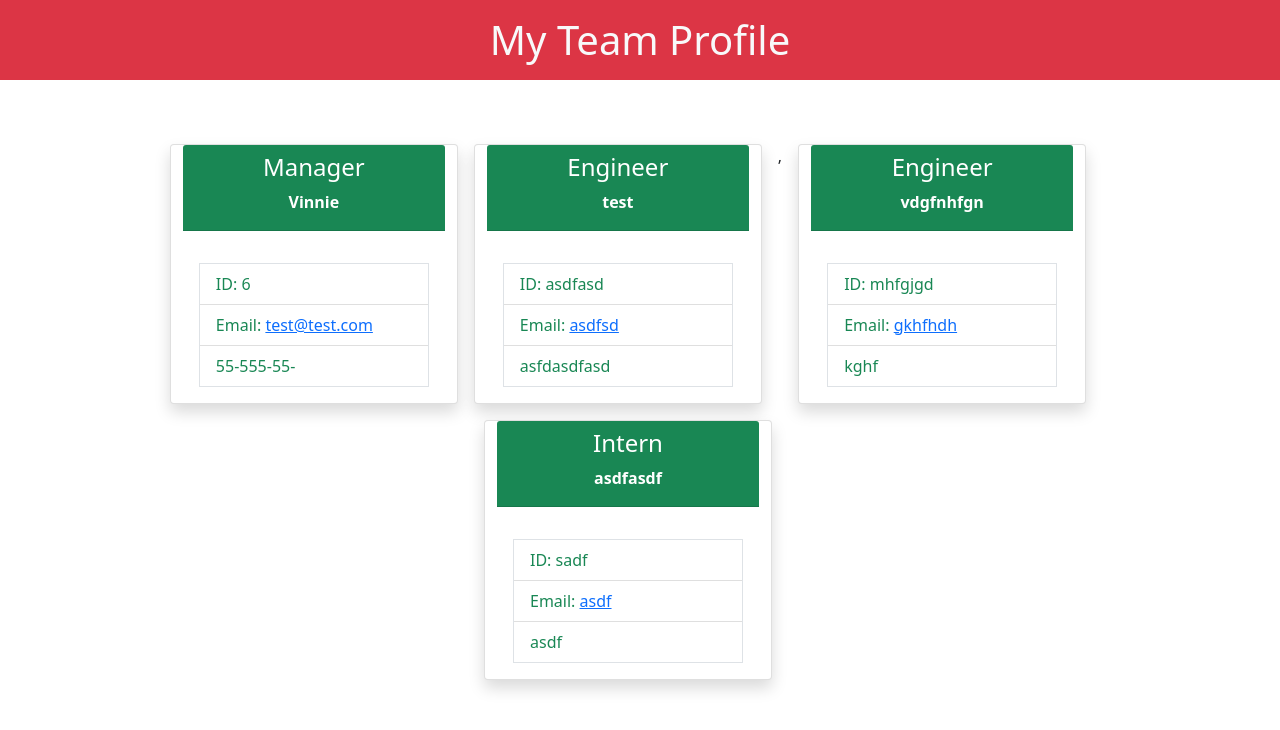
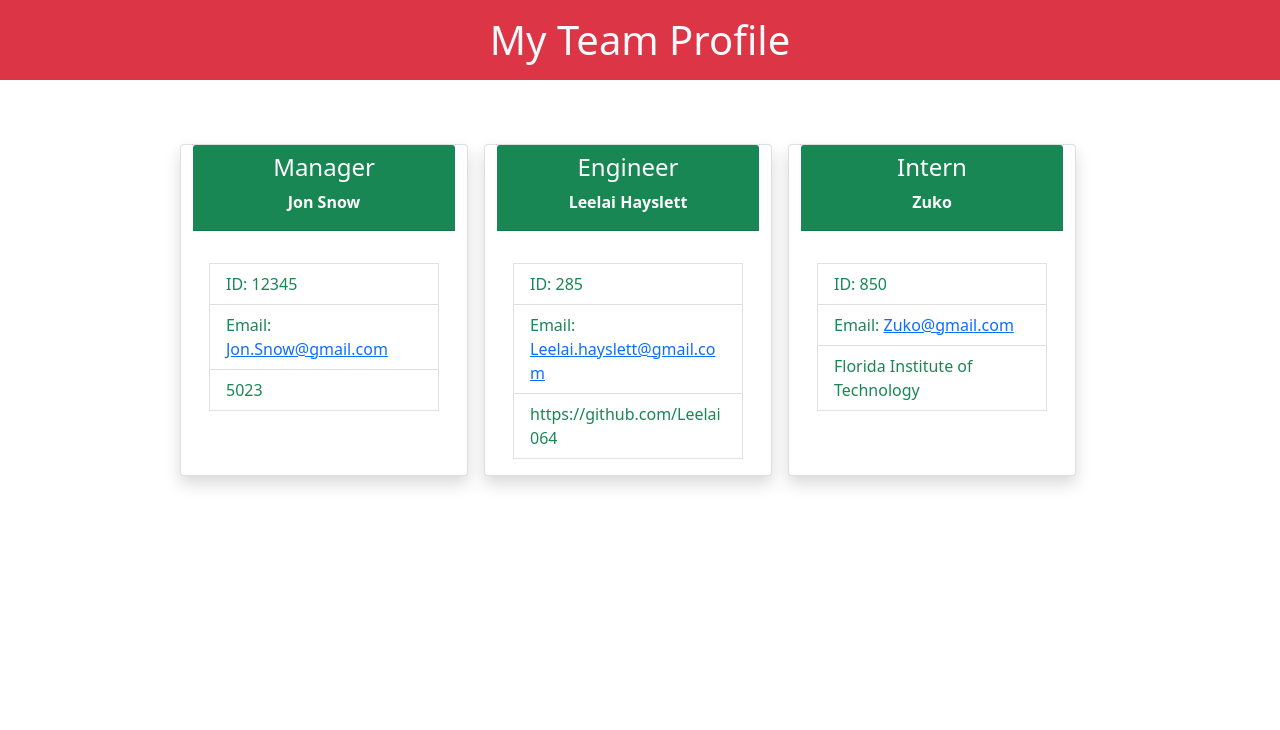
Before and after one commit to Leelai064/Team-Profile-Generator, a website: page dist/index.html in a window 1280 px wide. Drawn offline with nearby package versions, Linux system fonts and the light colour scheme.

```diff
--- a/dist/index.html
+++ b/dist/index.html
@@ -32,13 +32,13 @@
     <div class="card shadow" style="width: 18rem;">
       <div class="card-header bg-success text-white text-center mb-3">
           <h4 class="card-title">Manager</h4>
-          <p class="card-title fw-bolder">Vinnie</p>
+          <p class="card-title fw-bolder">Jon Snow</p>
       </div>
       <div class="card-body">
           <ul class="list-group list-group-flush border">
-              <li class="list-group-item text-success">ID: 6</li>
-              <li class="list-group-item text-success">Email: <a href="test@test.com">test@test.com</a></li>
-              <li class="list-group-item text-success">55-555-55-</li>
+              <li class="list-group-item text-success">ID: 12345</li>
+              <li class="list-group-item text-success">Email: <a href="Jon.Snow@gmail.com">Jon.Snow@gmail.com</a></li>
+              <li class="list-group-item text-success">5023</li>
           </ul>
       </div>
     </div>
@@ -46,27 +46,13 @@
     <div class="card shadow" style="width: 18rem;">
       <div class="card-header bg-success text-white text-center mb-3">
           <h4 class="card-title">Engineer</h4>
-          <p class="card-title fw-bolder">test</p>
+          <p class="card-title fw-bolder">Leelai Hayslett</p>
       </div>
       <div class="card-body">
           <ul class="list-group list-group-flush border">
-              <li class="list-group-item text-success">ID: asdfasd</li>
-              <li class="list-group-item text-success">Email: <a href="asdfsd">asdfsd</a></li>
-              <li class="list-group-item text-success">asfdasdfasd</li>
-          </ul>
-      </div>
-    </div>
-    ,
-    <div class="card shadow" style="width: 18rem;">
-      <div class="card-header bg-success text-white text-center mb-3">
-          <h4 class="card-title">Engineer</h4>
-          <p class="card-title fw-bolder">vdgfnhfgn</p>
-      </div>
-      <div class="card-body">
-          <ul class="list-group list-group-flush border">
-              <li class="list-group-item text-success">ID: mhfgjgd</li>
-              <li class="list-group-item text-success">Email: <a href="gkhfhdh">gkhfhdh</a></li>
-              <li class="list-group-item text-success">kghf</li>
+              <li class="list-group-item text-success">ID: 285</li>
+              <li class="list-group-item text-success">Email: <a href="Leelai.hayslett@gmail.com">Leelai.hayslett@gmail.com</a></li>
+              <li class="list-group-item text-success">https://github.com/Leelai064</li>
           </ul>
       </div>
     </div>
@@ -74,13 +60,13 @@
     <div class="card shadow" style="width: 18rem;">
       <div class="card-header bg-success text-white text-center mb-3">
           <h4 class="card-title">Intern</h4>
-          <p class="card-title fw-bolder">asdfasdf</p>
+          <p class="card-title fw-bolder">Zuko</p>
       </div>
       <div class="card-body">
           <ul class="list-group list-group-flush border">
-              <li class="list-group-item text-success">ID: sadf</li>
-              <li class="list-group-item text-success">Email: <a href="asdf">asdf</a></li>
-              <li class="list-group-item text-success">asdf</li>
+              <li class="list-group-item text-success">ID: 850</li>
+              <li class="list-group-item text-success">Email: <a href="Zuko@gmail.com">Zuko@gmail.com</a></li>
+              <li class="list-group-item text-success">Florida Institute of Technology</li>
           </ul>
       </div>
     </div>
```
Also changed, not shown: README.md, 1 other file.
